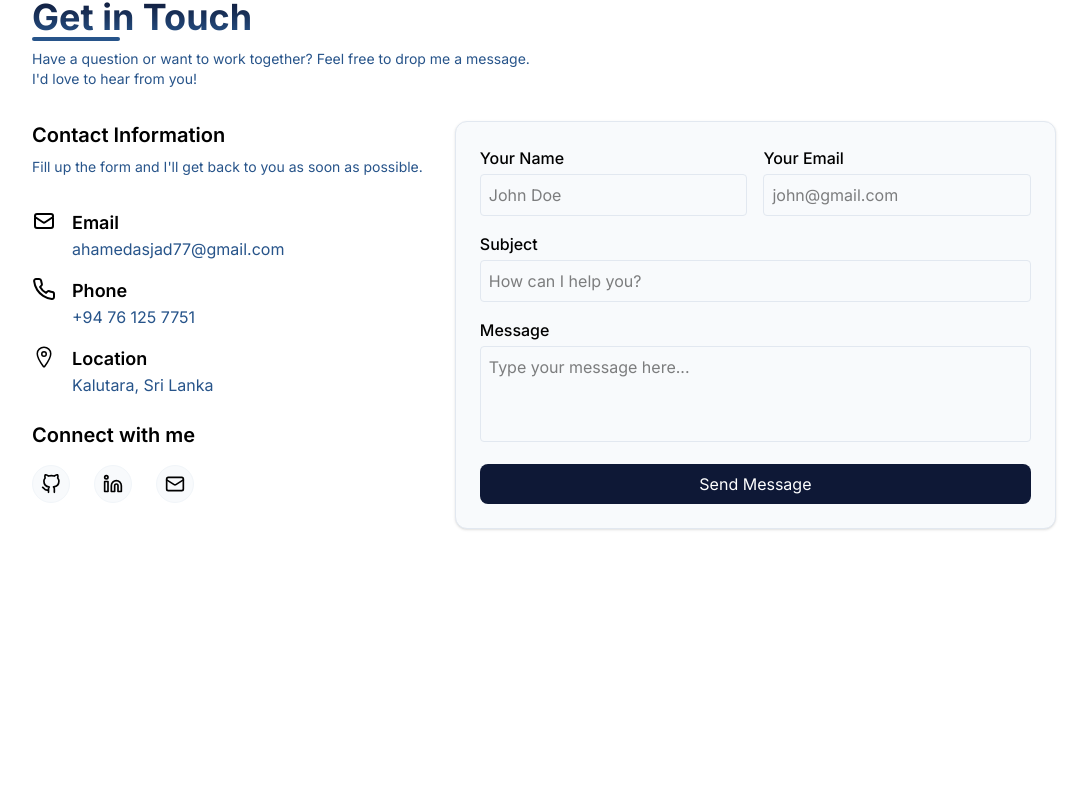
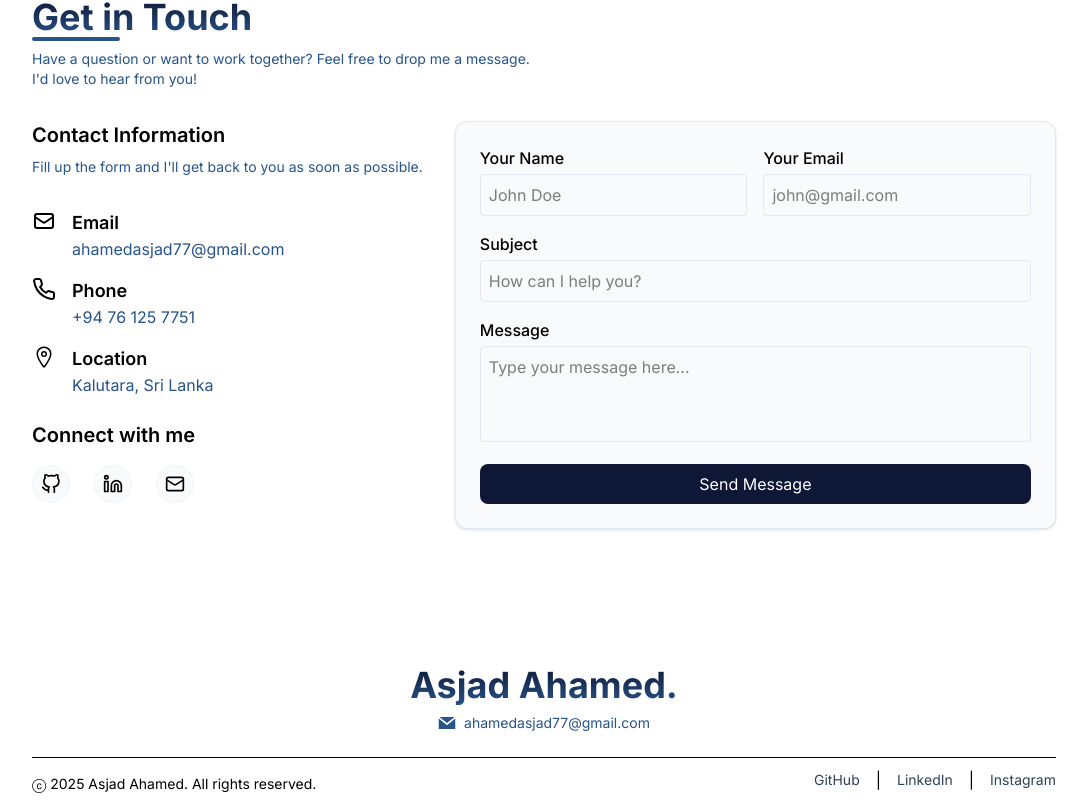
Before and after one commit to asjadahamed77/Asjad-Portfolio, a React (Vite) app: page / in a window 1280 px wide. Shown: the part 3646-4456 px from the top of the page, without its empty margins (96-1183 px from the left). Before the commit the page ends 4239 px from the top, so only its background shows below. Built offline with nearby package versions, Linux system fonts and the light colour scheme.

Commit message:
Created Footer Section

```diff
--- a/src/App.jsx
+++ b/src/App.jsx
@@ -1,5 +1,6 @@
 import About from "./components/About";
 import Contact from "./components/Contact";
+import Footer from "./components/Footer";
 import Header from "./components/Header";
 import Navbar from "./components/Navbar";
 import Projects from "./components/Projects";
@@ -14,6 +15,7 @@ function App() {
       <Projects />
       <Skills />
       <Contact />
+      <Footer />
     </div>
   );
 }
--- /dev/null
+++ b/src/components/Footer.jsx
@@ -0,0 +1,50 @@
+import React from 'react'
+import { GrMail } from "react-icons/gr";
+
+const Footer = () => {
+  return (
+    <div className='pt-18 '>
+      <h1  className="bg-clip-text text-center text-transparent bg-gradient-to-b from-mainBlueLight to-secondBlueLight dark:from-slate-50 dark:to-slate-200 text-4xl font-bold cursor-pointer">
+          Asjad Ahamed.
+        </h1>
+        <div className='flex items-center justify-center gap-2 mt-2'>
+            <p className='text-secondBlueLight text-lg dark:text-slate-300'><GrMail /></p>
+            <p className='text-secondBlueLight text-sm dark:text-slate-300'>ahamedasjad77@gmail.com</p>
+        </div>
+        <hr className='mt-6 ' />
+        <div className='flex flex-col sm:flex-row items-center justify-between pb-4 pt-2'>
+            <p className='mt-2 text-sm dark:text-slate-300'>ⓒ 2025 Asjad Ahamed. All rights reserved.</p>
+            <div className="flex items-center gap-4 mt-4 xl:mt-0">
+            <a
+              href="https://github.com/asjadahamed77"
+              target="_blank"
+              rel="noopener noreferrer"
+              className="text-sm text-slate-700 dark:text-slate-300 hover:opacity-80"
+            >
+                GitHub
+            </a>
+            |
+            <a
+              href="https://www.linkedin.com/in/asjad-ahamed-71941b288"
+              target="_blank"
+              rel="noopener noreferrer"
+              className="text-sm text-slate-700 dark:text-slate-300 hover:opacity-80"
+            >
+            LinkedIn
+            </a>
+            |
+            <a
+              href="https://www.instagram.com/asjad_ahd"
+              target="_blank"
+              rel="noopener noreferrer"
+              className="text-sm text-slate-700 dark:text-slate-300 hover:opacity-80"
+            >
+            Instagram
+            </a>
+          </div>
+        </div>
+    </div>
+  )
+}
+
+export default Footer
```
